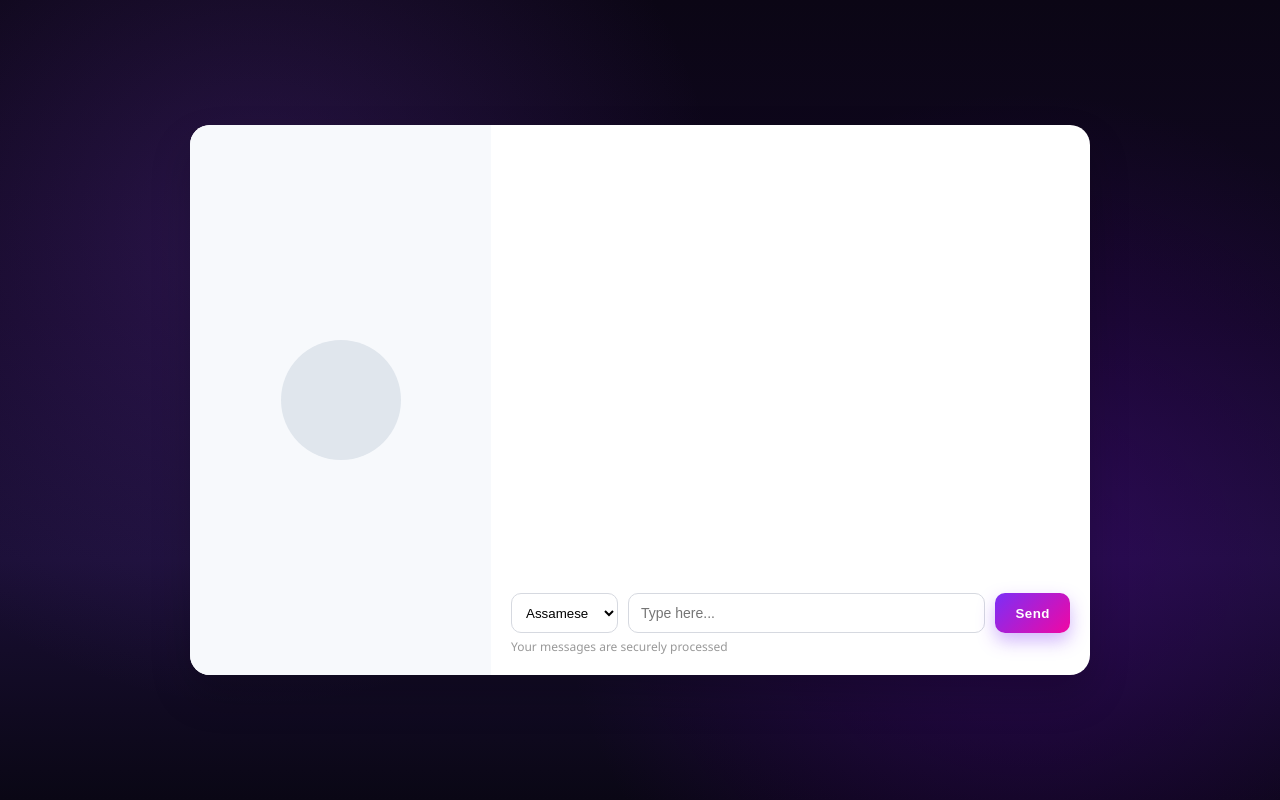
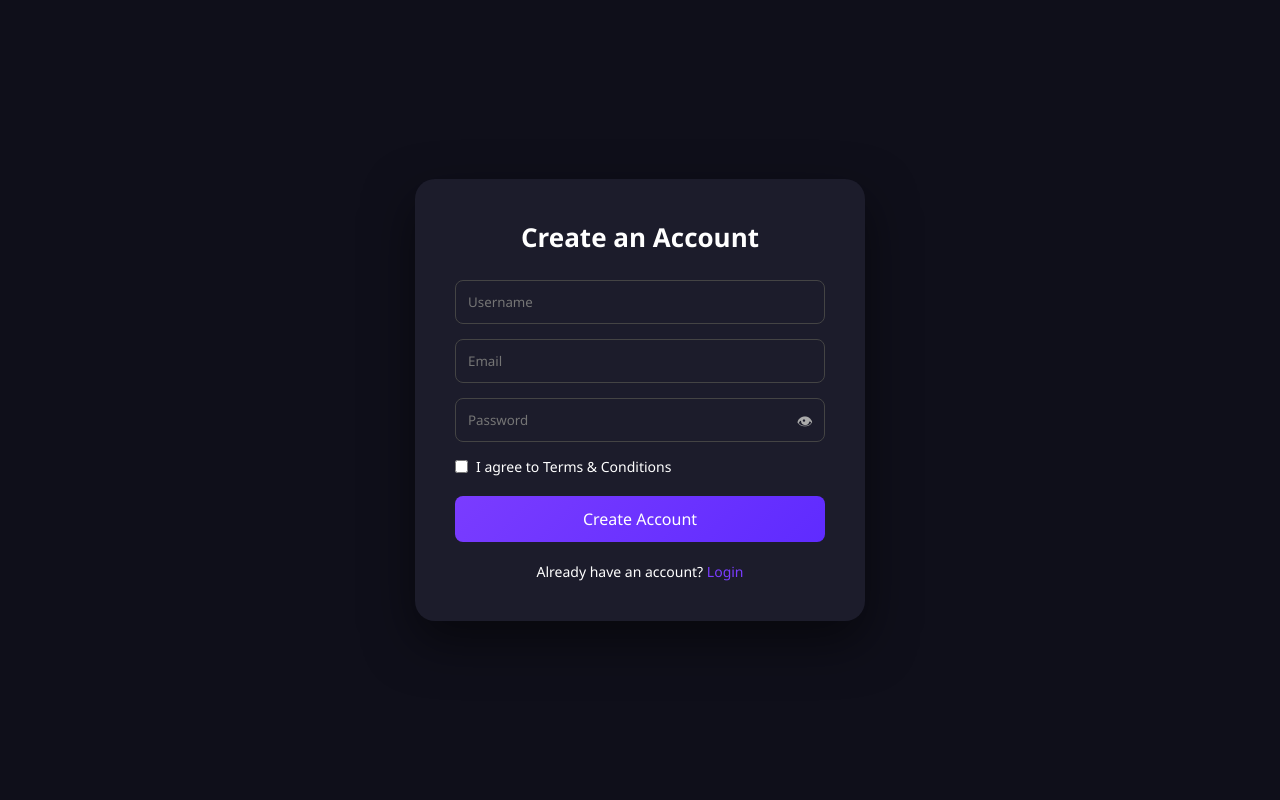
Before and after one commit to Karthikkaranth/Nextgen_Coders, a Flask app: template templates/index.html in a window 1280 px wide. Run offline with Flask 3, Linux system fonts and the light colour scheme; the template is opened without the code that fills it, so the values that code supplies are empty.

Commit message:
index.html udpated

```diff
--- a/templates/index.html
+++ b/templates/index.html
@@ -1,249 +1,226 @@
 <!DOCTYPE html>
-<html>
+<html lang="en">
 <head>
-    <title>Modern Chat UI</title>
+<meta charset="UTF-8">
+<meta name="viewport" content="width=device-width, initial-scale=1.0">
+<title>Register</title>
 
 <style>
-        body {
+* {
     margin: 0;
-    font-family: 'Segoe UI', sans-serif;
-    height: 100vh;
-    display: flex;
-    justify-content: center;
-    align-items: center;
-
-    /* Dark UI / Purple Twilight Background */
-    background:
-        radial-gradient(circle at 20% 30%, rgba(120, 60, 200, 0.25), transparent 40%),
-        radial-gradient(circle at 80% 70%, rgba(80, 0, 150, 0.35), transparent 40%),
-        linear-gradient(180deg, #0b0615 0%, #120824 40%, #1a0f35 70%, #0a0715 100%);
+    padding: 0;
+    box-sizing: border-box;
+    font-family: "Segoe UI", sans-serif;
 }
 
-        /* Main White Panel */
-        .panel {
-            width: 900px;
-            height: 550px;
-            background: #ffffff;
-            border-radius: 20px;
-            display: flex;
-            box-shadow: 0 20px 40px rgba(0,0,0,0.2);
-            overflow: hidden;
-        }
-
-        /* Left Section (branding / visual) */
-        .left {
-            width: 35%;
-            background: #f7f9fc;
+body {
+    height: 100vh;
+    background: #0f0f1a;
     display: flex;
     justify-content: center;
     align-items: center;
 }
 
-        .circle {
-            width: 120px;
-            height: 120px;
-            border-radius: 50%;
-            background: #e0e6ed;
+/* Full Card */
+.container {
+    width: 450px;
+    background: #1c1c2b;
+    padding: 40px;
+    border-radius: 20px;
+    box-shadow: 0 20px 50px rgba(0,0,0,0.5);
+    color: #fff;
 }
 
-        /* Right Section (chat area) */
-        .right {
-            width: 65%;
-            display: flex;
-            flex-direction: column;
-            padding: 20px;
+h2 {
+    margin-bottom: 25px;
+    font-size: 26px;
+    text-align: center;
 }
 
-        /* Chat container */
-        #chat-container {
-            flex: 1;
-            overflow-y: auto;
-            padding-right: 10px;
-        }
-.bubble {
-    max-width: 70%;
-    padding: 12px 16px;
-    margin: 6px 0;
-    border-radius: 14px;
-    font-size: 14px;
-    line-height: 1.4;
-    box-shadow: 0 3px 8px rgba(0,0,0,0.08);
+/* Input Fields */
+.input-box {
+    margin-bottom: 15px;
 }
 
-        .user {
-            background: #f1f3f5;
-            align-self: flex-start;
-        }
-        select {
-    padding: 10px;
-    border-radius: 10px;
-    border: 1px solid #d6d9e0;
-    background: white;
-    cursor: pointer;
-    transition: all 0.2s ease;
+.input-box input {
+    width: 100%;
+    padding: 12px;
+    background: transparent;
+    border: 1px solid #444;
+    border-radius: 8px;
+    color: #fff;
+    outline: none;
 }
 
-select:hover {
-    border-color: #7b2ff7;
+.input-box input:focus {
+    border-color: #7a3cff;
 }
 
-        .system {
-            background: #4CAF50;
-            color: white;
-            align-self: flex-end;
-            text-align: right;
+/* Error Message */
+.error {
+    color: #ff4d4d;
+    font-size: 13px;
+    margin-top: 5px;
 }
 
-        .date-label {
-            display: block;
-            font-size: 10px;
-            margin-top: 4px;
-            opacity: 0.7;
+/* Password toggle */
+.password-box {
+    position: relative;
 }
 
-        /* Input area */
-        .input-area {
-            display: flex;
-            margin-top: 10px;
-            gap: 10px;
+.password-box span {
+    position: absolute;
+    right: 12px;
+    top: 12px;
+    cursor: pointer;
+    color: #aaa;
 }
 
-       input {
-    flex: 1;
-    padding: 11px 12px;
-    border-radius: 10px;
-    border: 1px solid #d6d9e0;
-    outline: none;
+/* Checkbox */
+.checkbox {
+    display: flex;
+    align-items: center;
     font-size: 14px;
-    transition: all 0.25s ease;
+    margin-top: 10px;
+    margin-bottom: 20px;
 }
 
-input:focus {
-    border-color: #7b2ff7;
-    box-shadow: 0 0 0 2px rgba(123,47,247,0.2);
+.checkbox input {
+    margin-right: 8px;
 }
 
-        /* Green CTA Button */
-       button {
-    background: linear-gradient(135deg, #7b2ff7, #f107a3);
+/* Button */
+.btn {
+    width: 100%;
+    padding: 12px;
     border: none;
-    padding: 11px 20px;
-    border-radius: 10px;
+    border-radius: 8px;
+    background: linear-gradient(135deg, #7a3cff, #5f2bff);
     color: white;
-    font-weight: 600;
-    letter-spacing: 0.5px;
+    font-size: 16px;
     cursor: pointer;
-    transition: all 0.25s ease;
-    box-shadow: 0 8px 18px rgba(123,47,247,0.35);
+    transition: 0.3s;
 }
 
-button:hover {
-    transform: translateY(-2px);
-    box-shadow: 0 12px 24px rgba(123,47,247,0.55);
+.btn:hover {
+    opacity: 0.9;
 }
 
-button:active {
-    transform: scale(0.96);
+/* Login link */
+.login {
+    margin-top: 20px;
+    text-align: center;
+    font-size: 14px;
 }
 
-        button:hover {
-            background: #27ae60;
+.login a {
+    color: #7a3cff;
+    text-decoration: none;
 }
 
-        /* Grey helper text */
-        .helper {
-            font-size: 12px;
-            color: #999;
-            margin-top: 5px;
+/* Highlight error input */
+.input-error {
+    border-color: #ff4d4d !important;
 }
 </style>
 </head>
 
 <body>
 
-<div class="panel">
+<div class="container">
 
-    <!-- LEFT SIDE -->
-    <div class="left">
-        <div class="circle"></div>
+    <h2>Create an Account</h2>
+
+    <div class="input-box">
+        <input type="text" id="username" placeholder="Username">
+        <div class="error" id="userError"></div>
     </div>
 
-    <!-- RIGHT SIDE -->
-    <div class="right">
-
-        <div id="chat-container"></div>
-
-        <div class="input-area">
-            <select id="language">
-                <option value="as">Assamese</option>
-                <option value="bn">Bengali</option>
-                <option value="brx">Bodo</option>
-                <option value="doi">Dogri</option>
-                <option value="gu">Gujarati</option>
-                <option value="hi">Hindi</option>
-                <option value="kn">Kannada</option>
-                <option value="ks">Kashmiri</option>
-                <option value="kok">Konkani</option>
-                <option value="mai">Maithili</option>
-                <option value="ml">Malayalam</option>
-                <option value="mni">Manipuri</option>
-                <option value="mr">Marathi</option>
-                <option value="ne">Nepali</option>
-                <option value="or">Odia</option>
-                <option value="pa">Punjabi</option>
-                <option value="sa">Sanskrit</option>
-                <option value="sat">Santali</option>
-                <option value="sd">Sindhi</option>
-                <option value="ta">Tamil</option>
-                <option value="te">Telugu</option>
-                <option value="ur">Urdu</option>
-                </select>
-            <input type="text" id="userInput" placeholder="Type here...">
-            <button onclick="sendMessage()">Send</button>
+    <div class="input-box">
+        <input type="email" id="email" placeholder="Email">
+        <div class="error" id="emailError"></div>
     </div>
 
-        <div class="helper">Your messages are securely processed</div>
+    <div class="input-box password-box">
+        <input type="password" id="password" placeholder="Password">
+        <span onclick="togglePassword()">👁</span>
+        <div class="error" id="passError"></div>
+    </div>
 
+    <div class="checkbox">
+        <input type="checkbox" id="terms">
+        <label>I agree to Terms & Conditions</label>
     </div>
+    <div class="error" id="termsError"></div>
+
+    <button class="btn" onclick="validateForm()">Create Account</button>
+
+    <div class="login">
+        Already have an account? <a href="#">Login</a>
+    </div>
+
 </div>
 
 <script>
-    const container = document.getElementById('chat-container');
-
-    function addBubble(text, sender, date = "") {
-        const div = document.createElement('div');
-        div.className = `bubble ${sender}`;
-        div.innerHTML = `<pre>${text}</pre>`;
-        if(date) {
-            div.innerHTML += `<span class="date-label">${date}</span>`;
-        }
-        container.appendChild(div);
-        container.scrollTop = container.scrollHeight;
+function togglePassword() {
+    let pass = document.getElementById("password");
+    pass.type = pass.type === "password" ? "text" : "password";
 }
 
-    window.onload = async () => {
-        const res = await fetch('/history');
-        const history = await res.json();
-        history.forEach(m => addBubble(m.text, m.sender, m.date_str));
-    };
+function validateForm() {
+    let username = document.getElementById("username");
+    let email = document.getElementById("email");
+    let password = document.getElementById("password");
+    let terms = document.getElementById("terms");
 
-    async function sendMessage() {
-        const input = document.getElementById('userInput');
-        const lang = document.getElementById('language');
-        const val = input.value;
-        if(!val) return;
+    let isValid = true;
 
-        addBubble(val, 'user');
-        input.value = '';
+    // Clear previous errors
+    document.querySelectorAll(".error").forEach(e => e.innerText = "");
+    document.querySelectorAll("input").forEach(i => i.classList.remove("input-error"));
 
-        const res = await fetch('/send', {
-            method: 'POST',
-            headers: {'Content-Type': 'application/json'},
-            body: JSON.stringify({text: val,lan:lang})
-        });
+    // Username validation
+    if (username.value.trim() === "") {
+        setError(username, "Username is required", "userError");
+        isValid = false;
+    } else if (username.value.includes(" ")) {
+        setError(username, "Username should not contain spaces", "userError");
+        isValid = false;
+    }
 
-        const data = await res.json();
-        addBubble(data.reply, 'system', data.date);
+    // Email validation
+    let emailPattern = /^[^ ]+@[^ ]+\.[a-z]{2,3}$/;
+    if (email.value.trim() === "") {
+        setError(email, "Email is required", "emailError");
+        isValid = false;
+    } else if (!email.value.match(emailPattern)) {
+        setError(email, "Enter a valid email", "emailError");
+        isValid = false;
+    }
+
+    // Password validation
+    if (password.value.trim() === "") {
+        setError(password, "Password is required", "passError");
+        isValid = false;
+    } else if (password.value.length < 6) {
+        setError(password, "Password must be at least 6 characters", "passError");
+        isValid = false;
+    }
+
+    // Terms validation
+    if (!terms.checked) {
+        document.getElementById("termsError").innerText = "You must accept Terms & Conditions";
+        isValid = false;
+    }
+
+    if (isValid) {
+        alert("Account Created Successfully 🚀");
+    }
+}
+
+function setError(input, message, errorId) {
+    input.classList.add("input-error");
+    document.getElementById(errorId).innerText = message;
 }
 </script>
 
```
Lines whose indentation alone changed are shown as unchanged.
